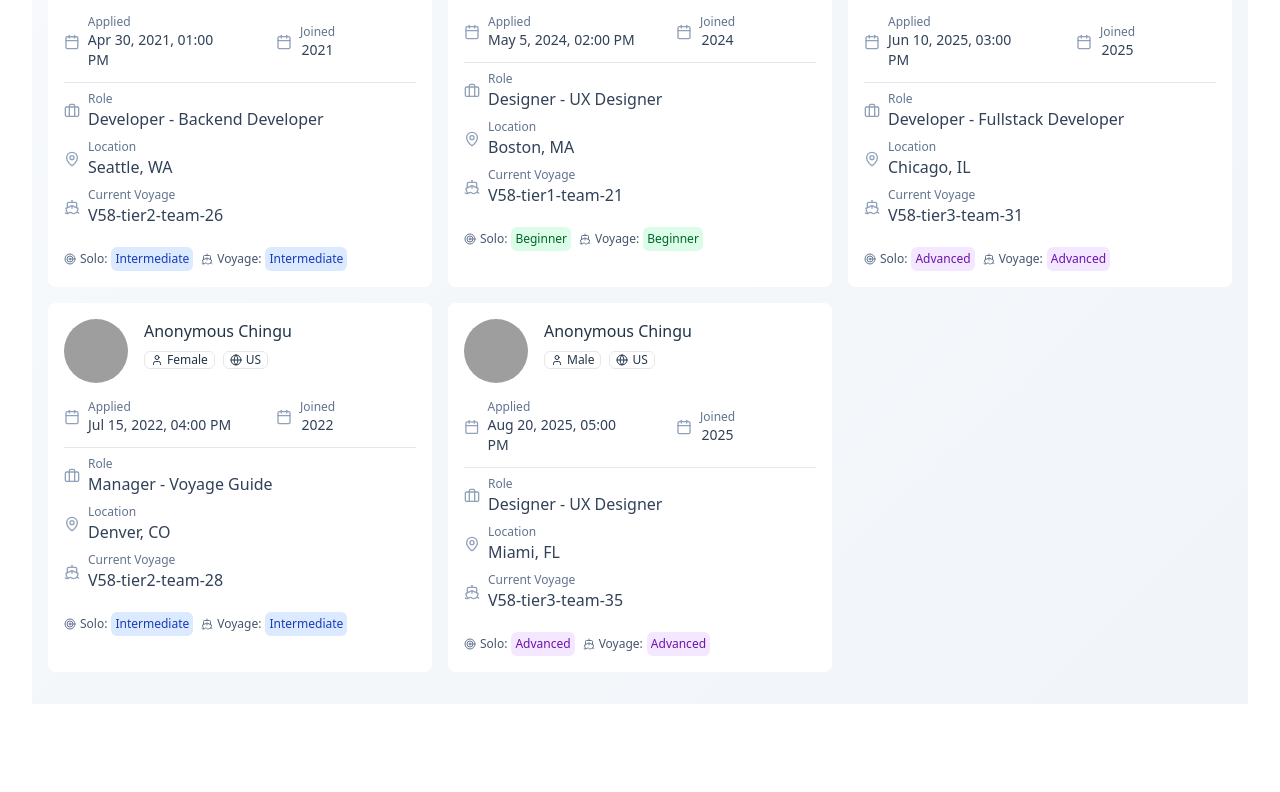
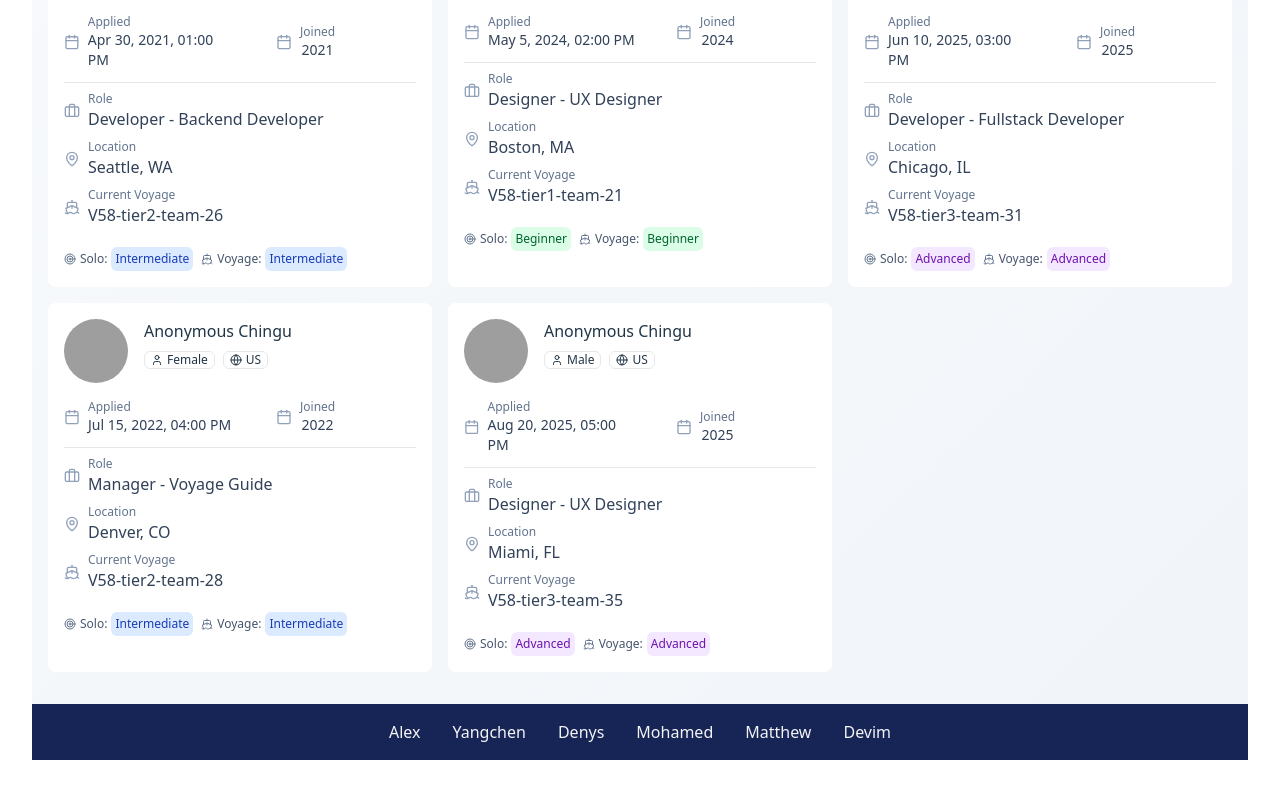
Before and after one commit to chingu-voyages/V58-tier3-team-38, a React (Vite) app in the folder vite-project/: page /listview in a window 1280 px wide. Shown: the part 789-1581 px from the top of the page. Before the commit the page ends 1525 px from the top, so only its background shows below. Built offline with nearby package versions, Linux system fonts and the light colour scheme; grey boxes are pictures that could not be loaded.

Commit message:
feature: add Footer component, added to App.tsx

```diff
--- a/vite-project/src/App.tsx
+++ b/vite-project/src/App.tsx
@@ -3,6 +3,7 @@ import MapView from "./components/MapView.tsx";
 import ListView from "./components/ListView.tsx";
 import Home from "./components/Home";
 import HandleView from "./components/HandleView.tsx";
+import Footer from "./components/Footer.tsx"
 import "./App.css";
 
 function App() {
@@ -29,6 +30,7 @@ function App() {
           }
         />
       </Routes>
+      <Footer></Footer>
     </div>
   );
 }
--- /dev/null
+++ b/vite-project/src/components/Footer.tsx
@@ -0,0 +1,52 @@
+const Footer: React.FC = () => {
+  return (
+    <footer className="flex bg-[#172556] py-4">
+      <div className="flex flex-row justify-center text-center m-auto space-x-8">
+        <a
+          href="https://github.com/bageltime"
+          target="_blank"
+          className="text-gray-100! hover:text-gray-300!"
+        >
+          Alex
+        </a>
+        <a
+          href="https://github.com/dema66"
+          target="_blank"
+          className="text-gray-100! hover:text-gray-300!"
+        >
+          Yangchen
+        </a>
+        <a
+          href="https://github.com/TheDrakl"
+          target="_blank"
+          className="text-gray-100! hover:text-gray-300!"
+        >
+          Denys
+        </a>
+        <a
+          href="https://github.com/LMgit91"
+          target="_blank"
+          className="text-gray-100! hover:text-gray-300!"
+        >
+          Mohamed
+        </a>
+        <a
+          href="https://github.com/MatthewNeie"
+          target="_blank"
+          className="text-gray-100! hover:text-gray-300!"
+        >
+          Matthew
+        </a>
+        <a
+          href="https://github.com/devimalka"
+          target="_blank"
+          className="text-gray-100! hover:text-gray-300!"
+        >
+          Devim
+        </a>
+      </div>
+    </footer>
+  );
+};
+
+export default Footer;
```
Also changed, not shown: 1 other file (tests, documents, lock files or other folders).
